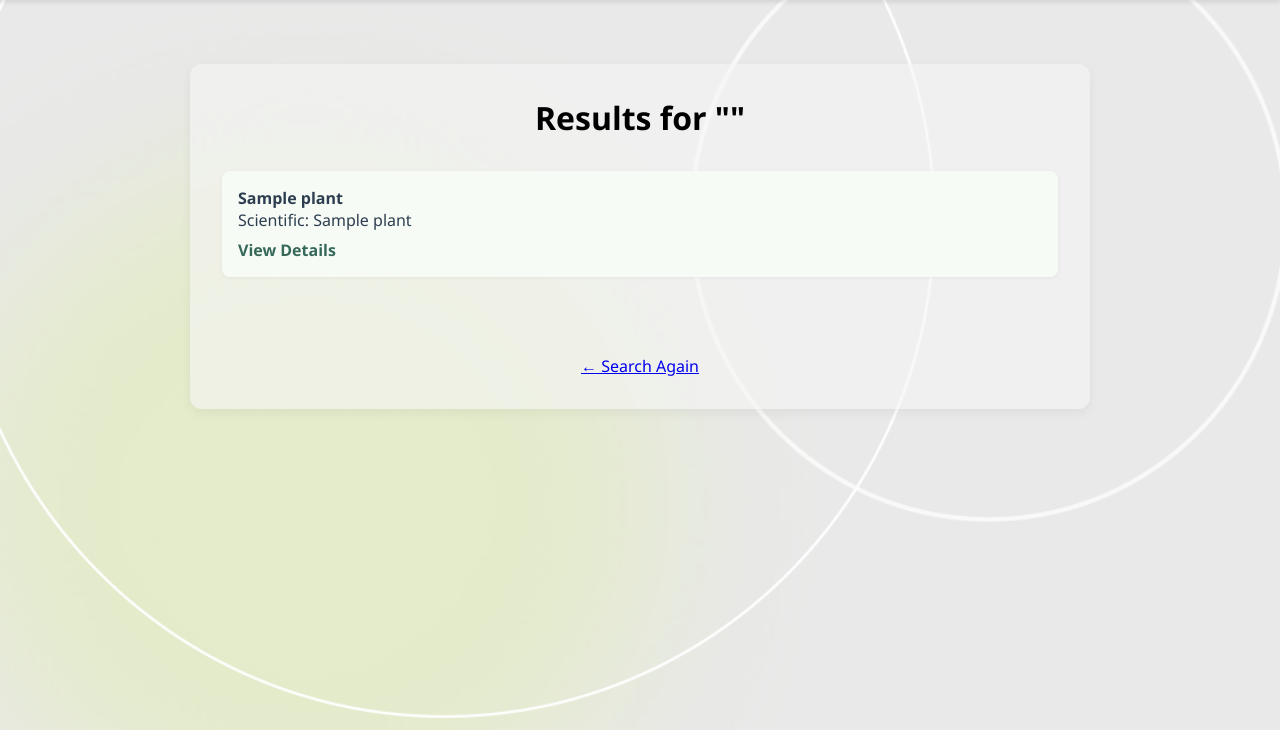
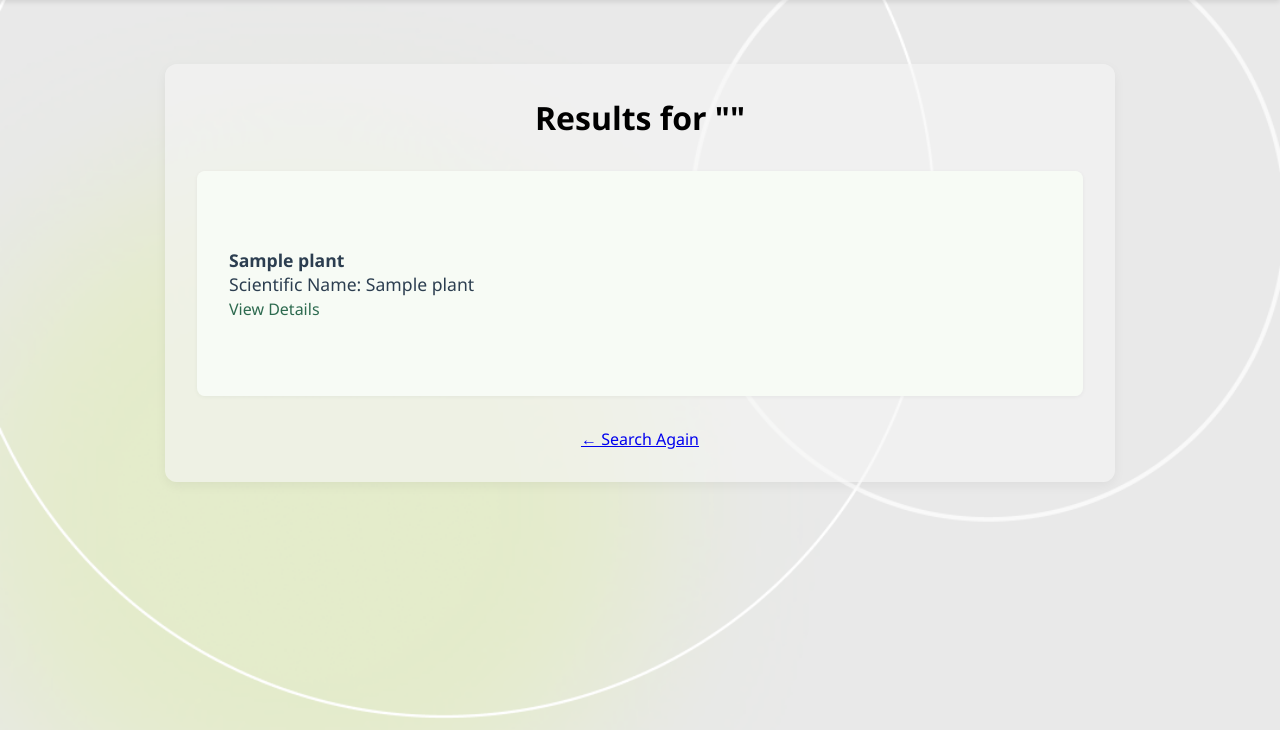
Before and after one commit to Floridaked/Agile-Dev-Project, a Flask app: template templates/search_results.html in a window 1280 px wide. Shown: the part 70-800 px from the top of the page. Run offline with Flask 3, Linux system fonts and the light colour scheme; the template is opened without the code that fills it: most values are stand-ins (such as "Sample title", 1, 10 or a date in 2020).

Commit message:
html/css for search results container

```diff
--- a/static/css/style.css
+++ b/static/css/style.css
@@ -207,7 +207,7 @@ main {
 
   /*search results*/
   .result-container {
-    max-width: 900px;
+    max-width: 950px;
     margin: 4rem auto 0;
     padding: 2rem;
     background-color: rgba(245, 245, 245, 0.6);
@@ -220,28 +220,46 @@ main {
     padding: 0;
     margin: 2rem 0;
   }
+.result-link {
+  display: flex;
+  align-items: center;
+  text-decoration: none;
+  color: inherit;
+  background-color: #f7fbf5;
+  padding: 1.5rem 2rem;
+  transition: background-color 0.2s ease, transform 0.2s ease;
+  min-height: 225px
+}
+.result-link:hover {
+  background-color: #d7e8d2;
+  transform: scale(1.02);
+}
 .result-item {
-    background-color: #f7fbf5;
-    padding: 1rem;
+  margin-bottom: 1.5rem;
   border-radius: 8px;
-    margin-bottom: 1.5rem;
+  overflow: hidden;
   box-shadow: 0 1px 4px rgba(0, 0, 0, 0.05);
+}
+
+  .plant-image {
+  width: 200px;
+  height: auto;
+  border-radius: 8px;
+  margin-right: 2rem;
+  margin-left: 1rem;
+  margin-top: 1rem;
+  margin-bottom: 1rem;
+}
+
+.plant-info {
+  flex-grow: 1;
   text-align: left;
+  font-size: 1.1rem;
 }
-  .result-item img {
-    margin-top: 0.5rem;
-    max-width: 100%;
-    border-radius: 6px;
-  }
-  .result-item a {
-    display: inline-block;
-    margin-top: 0.5rem;
-    color: #356859;
-    text-decoration: none;
-    font-weight: bold;
-  }
-  .result-item a:hover {
-    text-decoration: underline;
+
+.details-link {
+  font-size: 1rem;
+  color: #2d6a4f;
 }
   .button-link {
     display: inline-block;
--- a/templates/search_results.html
+++ b/templates/search_results.html
@@ -24,16 +24,17 @@
         <ul class="results-list">
             {% for plant in data["data"] %}
             <li class="result-item">
-                <strong>{{ plant["common_name"] or "No common name" }}</strong><br>
-                Scientific: {{ plant["scientific_name"] }}<br>
-
-                {% if 'default_image' in plant and plant['default_image'] %}
-                <img src="{{ plant['default_image']['thumbnail'] }}" alt="Image"><br>
-
-                {% endif %}
-
-                <a href="/plant/{{ plant['id'] }}">View Details</a>
-            </li><br>
+                <a href="/plant/{{ plant['id'] }}" class="result-link">
+                    {% if 'default_image' in plant and plant['default_image'] %}
+                    <img src="{{ plant['default_image']['thumbnail'] }}" alt="Image" class="plant-image">
+                    {% endif %}
+                    <div class="plant-info">
+                        <strong>{{ plant["common_name"] or "No common name" }}</strong><br>
+                        Scientific Name: {{ plant["scientific_name"] }}<br>
+                        <span class="details-link">View Details</span>
+                    </div>
+                </a>
+            </li>
             {% endfor %}
         </ul>
         {% else %}
```
Lines whose indentation alone changed are shown as unchanged.
